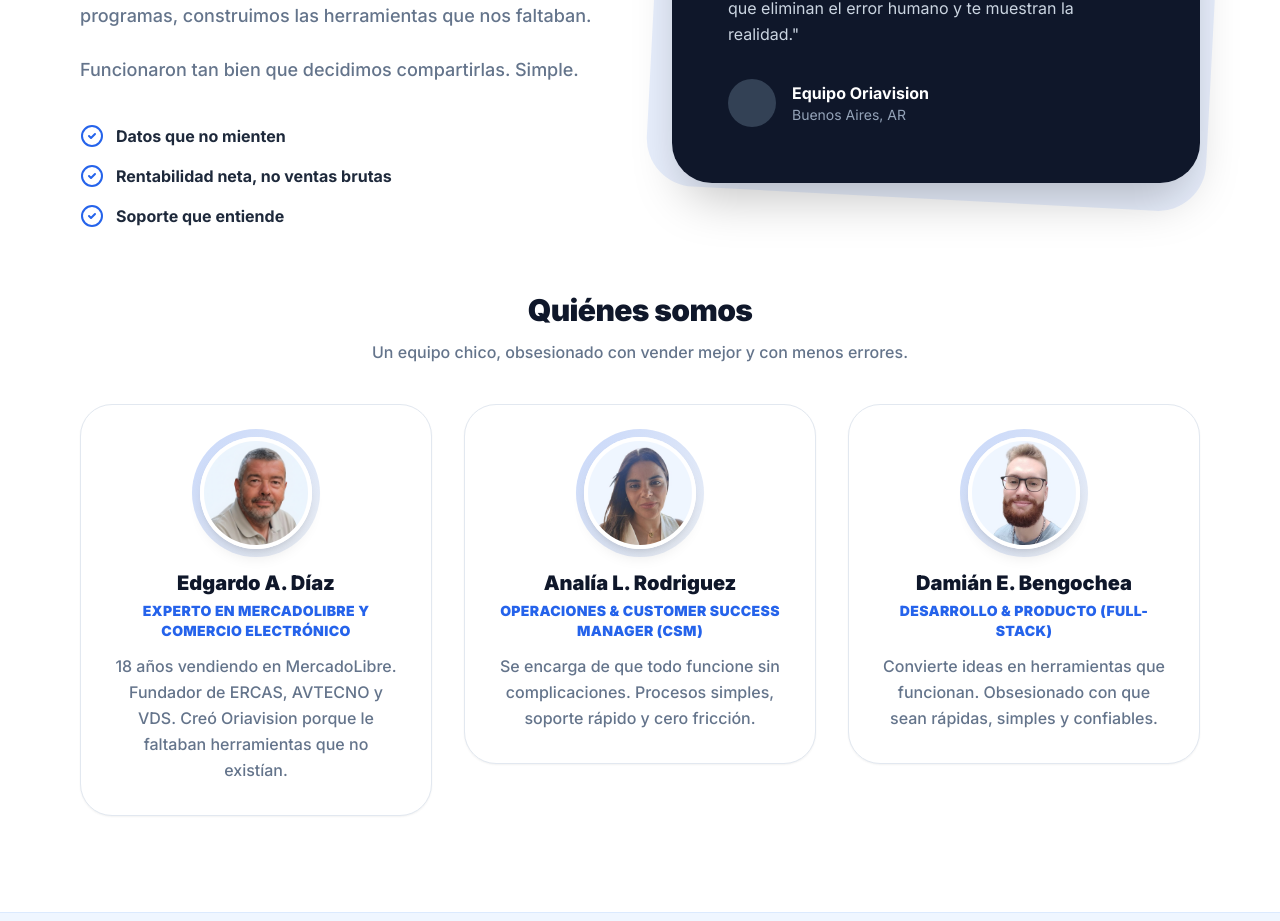
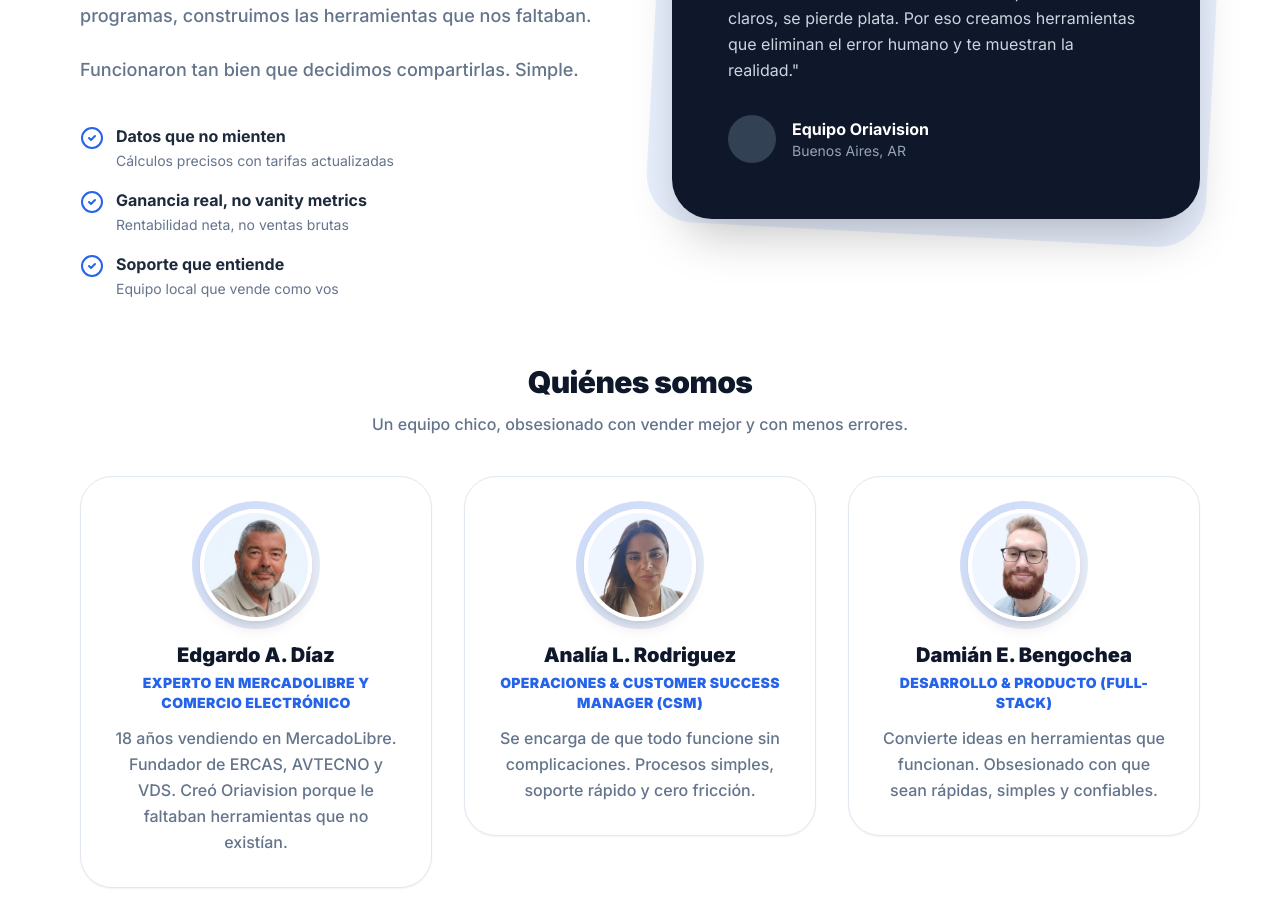
Before and after one commit to BengoDamian/oriavision-hub, a Next.js app: page / in a window 1280 px wide. Shown: the part 2800-3721 px from the top of the page. Built offline with nearby package versions, Linux system fonts and the light colour scheme.

Commit message:
Update page.tsx

```diff
--- a/src/app/page.tsx
+++ b/src/app/page.tsx
@@ -380,16 +380,28 @@ export default function Home() {
                 </div>
               </Reveal>
 
-              <Reveal delay={0.15}>
+<Reveal delay={0.15}>
                 <div className="mt-10 space-y-4">
                   {[
-                    "Datos que no mienten",
-                    "Rentabilidad neta, no ventas brutas",
-                    "Soporte que entiende",
+                    {
+                      title: "Datos que no mienten",
+                      subtitle: "Cálculos precisos con tarifas actualizadas"
+                    },
+                    {
+                      title: "Ganancia real, no vanity metrics",
+                      subtitle: "Rentabilidad neta, no ventas brutas"
+                    },
+                    {
+                      title: "Soporte que entiende",
+                      subtitle: "Equipo local que vende como vos"
+                    },
                   ].map((item) => (
-                    <div key={item} className="flex items-center gap-3">
-                      <CheckCircle2 className="text-brand-600 w-6 h-6" />
-                      <span className="font-bold text-slate-800">{item}</span>
+                    <div key={item.title} className="flex items-start gap-3">
+                      <CheckCircle2 className="text-brand-600 w-6 h-6 flex-shrink-0 mt-0.5" />
+                      <div>
+                        <span className="font-bold text-slate-800 block">{item.title}</span>
+                        <span className="text-slate-500 text-sm">{item.subtitle}</span>
+                      </div>
                     </div>
                   ))}
                 </div>
```
